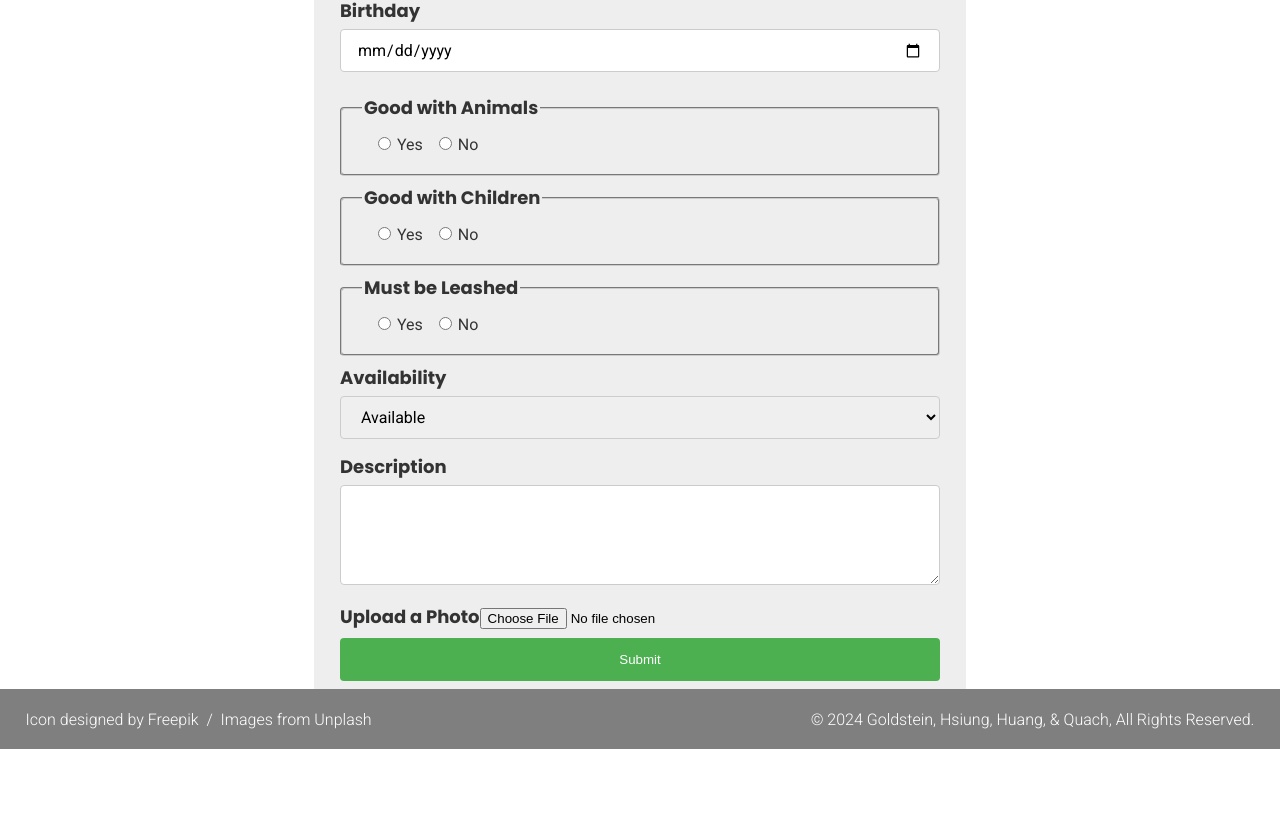
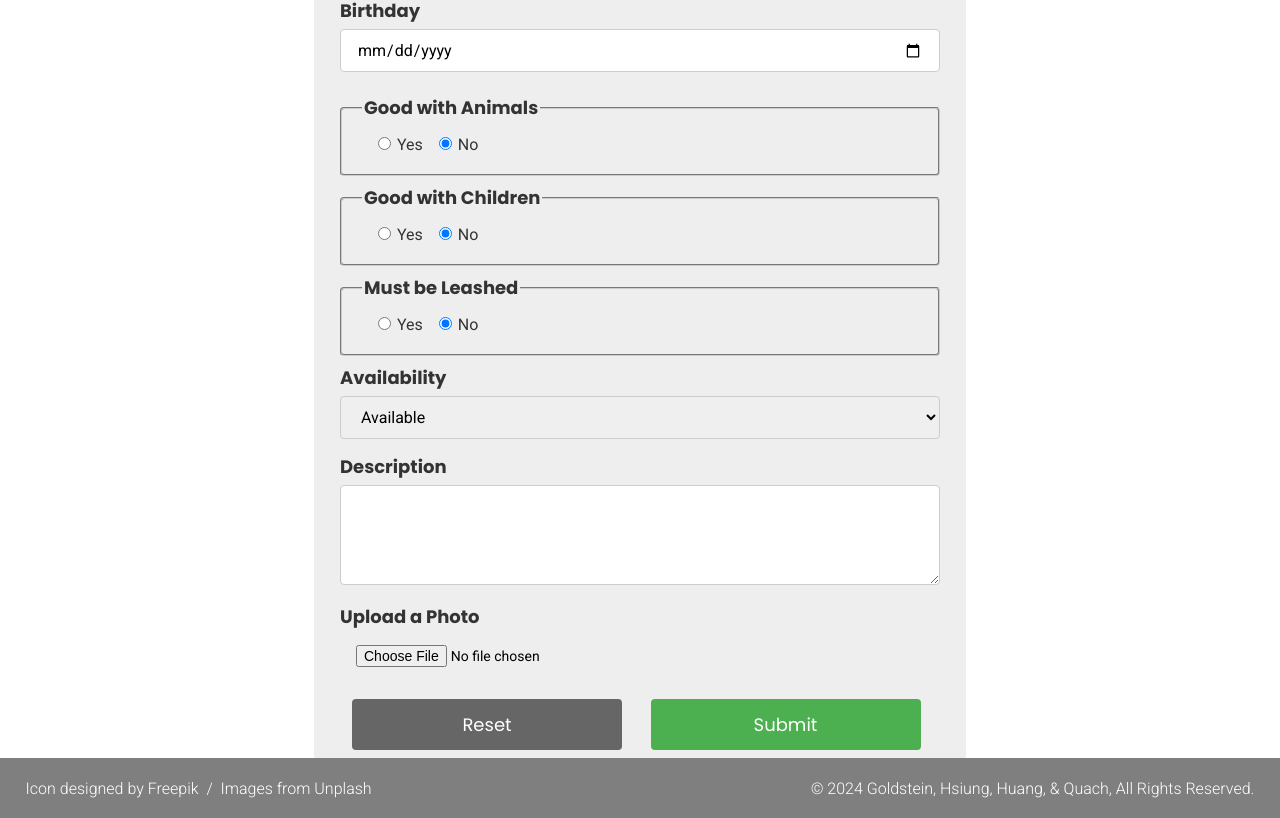
Before and after one commit to aidangold/Animal-Dating-App, a React (Create React App) app in the folder frontend/: page /add-pet in a window 1280 px wide. Shown: the part 611-1429 px from the top of the page. Before the commit the page ends 1360 px from the top, so only its background shows below. Built offline with nearby package versions, Linux system fonts and the light colour scheme; no server answers; a web font is replaced by a local one.

Commit message:
Some visual edits, html5 validation
- added reset button
- adjusted visuals of reset & submit button
- removed unused file
- added basic validation

```diff
--- a/frontend/src/App.js
+++ b/frontend/src/App.js
@@ -9,7 +9,6 @@ import ForgotPasswordPage from './pages/ForgotPassword';
 import ResetPasswordPage from './pages/ResetPassword';
 import RetrieveUsernamePage from './pages/RetrieveUsername';
 import AddPetForm from './pages/AddPet';
-import UploadImg from './pages/UploadImg';
 
 function App() {
 
--- a/frontend/src/pages/AddPet.js
+++ b/frontend/src/pages/AddPet.js
@@ -60,12 +60,13 @@ export default function AddPetForm() {
     return (
         <div id='crud-main'>
             <h2>Add a Pet</h2>
-            <form className="pet-form" method="POST" autoComplete="off" onSubmit={handleSubmit}>
+            <form id="pet-form" method="POST" autoComplete="off" onSubmit={handleSubmit}>
                 <label>Name </label>
-                <input type="text" name="petName" />
+                <input type="text" name="petName" required />
 
                 <label>Weight </label>
-                <input type="number" name="petWeight" onChange={(e) => e.target.value < 0 ? (e.target.value = 0) : e.target.value} />
+                <input type="number" name="petWeight" required
+                    onChange={(e) => e.target.value < 0 ? (e.target.value = 0) : e.target.value} />
 
                 <label>Type </label>
                 <select name="petType" defaultValue="dog">
@@ -80,30 +81,30 @@ export default function AddPetForm() {
                 </select>
 
                 <label>Breed</label>
-                <input type='text' name="petBreed" />
+                <input type='text' name="petBreed" required />
 
                 <label>Birthday </label>
-                <input type='date' name="petBirthday" />
+                <input type='date' name="petBirthday" required />
 
                 <fieldset>
                     <legend>Good with Animals</legend>
                     <input type="radio" id="gWAy" name="goodWithAnimals" value="true" />
                     <label htmlFor="gWAy">Yes</label>
-                    <input type="radio" id="gWAn" name="goodWithAnimals" value="false" />
+                    <input type="radio" id="gWAn" name="goodWithAnimals" value="false" checked />
                     <label htmlFor="gWAn">No</label>
                 </fieldset>
                 <fieldset>
                     <legend>Good with Children</legend>
                     <input type="radio" id="gWCy" name="goodWithChildren" value="true" />
                     <label htmlFor="gWCy">Yes</label>
-                    <input type="radio" id="gWCn" name="goodWithChildren" value="false" />
+                    <input type="radio" id="gWCn" name="goodWithChildren" value="false" checked />
                     <label htmlFor="gWCn">No</label>
                 </fieldset>
                 <fieldset>
                     <legend>Must be Leashed</legend>
                     <input type="radio" id="mBLy" name="mustBeLeashed" value="true" />
                     <label htmlFor="mBLy">Yes</label>
-                    <input type="radio" id="mBLn" name="mustBeLeashed" value="false" />
+                    <input type="radio" id="mBLn" name="mustBeLeashed" value="false" checked />
                     <label htmlFor="mBLn">No</label>
                 </fieldset>
 
@@ -116,12 +117,13 @@ export default function AddPetForm() {
                 </select>
 
                 <label>Description</label>
-                <textarea name="petDescription"></textarea>
+                <textarea name="petDescription" required></textarea>
 
                 <label>Upload a Photo</label>
-                <input type="file" onChange={handleChange} />
-
-                <input type="submit" value="Submit"/>
+                <br></br>
+                <input type="file" accept="image/*" onChange={handleChange} required />
+                <br></br>
+                <input type="reset" value="Reset" /> <input type="submit" value="Submit"/>
             </form>
         </div>
     )
--- a/frontend/src/pages/UploadImg.js
+++ /dev/null
@@ -1,40 +0,0 @@
-import React, { useState } from 'react';
-import { uploadFile } from 'react-s3';
-import './addpet.css';
-window.Buffer = window.Buffer || require("buffer").Buffer;
-
-// For uploading image to AWS S3:
-const config = {
-    bucketName: process.env.REACT_APP_S3_BUCKET,
-    region: process.env.REACT_APP_REGION,
-    accessKeyId: process.env.REACT_APP_ACCESS_KEY,
-    secretAccessKey: process.env.REACT_APP_SECRET_ACCESS_KEY,
-}
-
-export default function UploadImg () {
-    const [selectedFile, setSelectedFile] = useState(null);
-    // const [imgData, setImgData] = useState([]);
-
-    const handleFileInput = (e) => {
-        setSelectedFile(e.target.files[0]);
-    }
-
-    // upload to s3 bucket
-    const handleUpload = async (file) => {
-        uploadFile(file, config)
-            .then(data => console.log(data))
-            .catch(err => console.error(err))
-    }
-
-    // get img location url & append to formData
-    //const imgUrl = imgData.location;
-    //formData.append("petPicture", imgUrl);
-
-    return (
-        <div id="crud-main">
-            <label>Image Upload</label>
-            <input type="file" onChange={handleFileInput} />
-            <button onClick={() => handleUpload(selectedFile)}> Upload to S3</button>
-        </div>
-    )
-}
--- a/frontend/src/pages/addpet.css
+++ b/frontend/src/pages/addpet.css
@@ -14,7 +14,7 @@
 }
 
 /* css form example from w3schools: https://www.w3schools.com/css/tryit.asp?filename=trycss_forms */
-.pet-form {
+#pet-form {
     label {
         font-family: 'poppins', sans-serif;
         font-size: 18px;
@@ -72,15 +72,35 @@
         font-size: 16px;
     }
 
-    input[type=submit] {
-        width: 100%;
-        background-color: #4CAF50;
+    input[type="file" i] {
+        margin: 5px 0 14px 0;
+        padding: 10px 16px;
+        font-family: 'roboto', sans-serif;
+        font-size: 14px;
+    }
+
+    input[type=reset], input[type=submit] {
+        width: 45%;
         color: white;
-        padding: 14px 20px;
-        margin: 8px 0;
+        padding: 12px 20px;
+        margin: 8px 2%;
         border: none;
         border-radius: 4px;
         cursor: pointer;
+        font-size: 18px;
+        font-family: 'poppins', sans-serif;
+      }
+
+      input[type=reset] {
+        background-color: #666;
+      }
+
+      input[type=reset]:hover {
+        background-color: #4A4A4A;
+      }
+
+    input[type=submit] {
+        background-color: #4CAF50;
       }
 
       input[type=submit]:hover {
```
